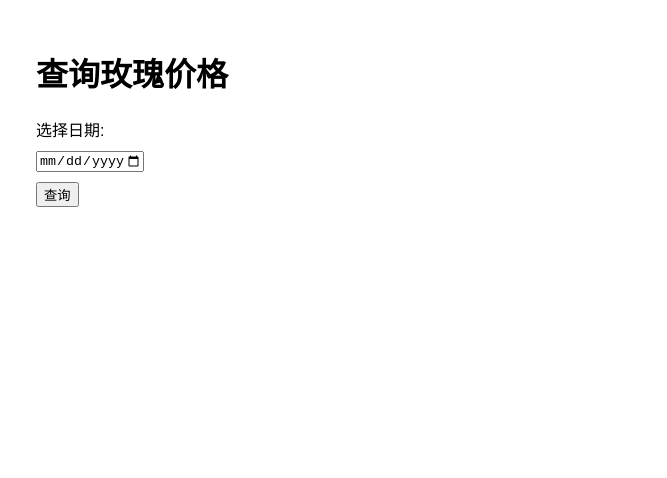
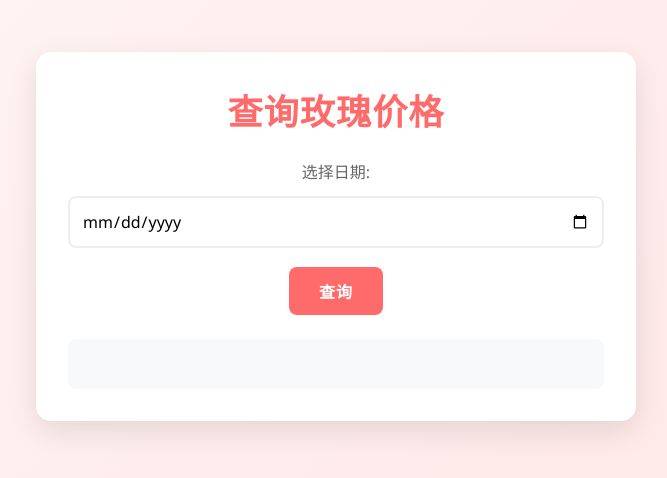
Before and after one commit to Phunzage/Go-Projects, a plain HTML site: page project7/index.html in a window 1280 px wide. Shown: the whole page, without its empty margins (304-971 px from the left). Drawn offline with Linux system fonts and the light colour scheme.

Commit message:
第十八次提交，project7加入CSS样式，项目基本完成

```diff
--- a/project7/style.css
+++ b/project7/style.css
@@ -1,25 +1,124 @@
+* {
+    margin: 0;
+    padding: 0;
+    box-sizing: border-box;
+    font-family: 'Segoe UI', Tahoma, Geneva, Verdana, sans-serif;
+}
+
 body {
-    font-family: Arial, sans-serif;
+    background: linear-gradient(135deg, #fff5f5 0%, #ffe3e3 100%);
+    min-height: 100vh;
+    padding: 20px;
+    color: #4a4a4a;
 }
 
 .container {
     max-width: 600px;
-    margin: 0 auto;
-    padding: 20px;
+    margin: 2rem auto;
+    padding: 2rem;
+    background: white;
+    border-radius: 15px;
+    box-shadow: 0 10px 30px rgba(0, 0, 0, 0.1);
+    text-align: center;
 }
 
-label,
-input,
+h1 {
+    color: #ff6b6b;
+    margin-bottom: 1.5rem;
+    font-size: 2.2em;
+    letter-spacing: 1px;
+}
+
+label {
+    display: block;
+    margin-bottom: 0.8rem;
+    font-weight: 500;
+    color: #666;
+}
+
+input[type="date"] {
+    width: 100%;
+    padding: 12px;
+    margin-bottom: 1.2rem;
+    border: 2px solid #eee;
+    border-radius: 8px;
+    font-size: 1rem;
+    transition: border-color 0.3s ease;
+}
+
+input[type="date"]:focus {
+    outline: none;
+    border-color: #ff6b6b;
+    box-shadow: 0 0 0 3px rgba(255, 107, 107, 0.2);
+}
+
 button {
-    display: block;
-    margin-bottom: 10px;
+    background: #ff6b6b;
+    color: white;
+    border: none;
+    padding: 12px 30px;
+    border-radius: 8px;
+    font-size: 1rem;
+    cursor: pointer;
+    transition:
+        transform 0.2s ease,
+        background 0.3s ease;
+    text-transform: uppercase;
+    letter-spacing: 1px;
+    font-weight: bold;
+}
+
+button:hover {
+    background: #ff5252;
+    transform: translateY(-2px);
+}
+
+button:active {
+    transform: translateY(0);
 }
 
 .loading {
-    font-weight: bold;
-    color: #f39c12;
+    width: 40px;
+    height: 40px;
+    margin: 20px auto;
+    border: 4px solid #f3f3f3;
+    border-top: 4px solid #ff6b6b;
+    border-radius: 50%;
+    animation: spin 1s linear infinite;
+}
+
+@keyframes spin {
+    0% { transform: rotate(0deg); }
+    100% { transform: rotate(360deg); }
 }
 
 .result {
-    margin-top: 20px;
+    margin-top: 1.5rem;
+    padding: 1rem;
+    background: #f8f9fa;
+    border-radius: 8px;
+    font-size: 1.2rem;
+    color: #333;
+    min-height: 50px;
 }
+
+/* 移动端适配 */
+@media (max-width: 480px) {
+    .container {
+        margin: 1rem;
+        padding: 1.5rem;
+    }
+
+    h1 {
+        font-size: 1.8rem;
+    }
+
+    button {
+        width: 100%;
+        padding: 15px;
+    }
+
+    input[type="date"] {
+        margin-bottom: 1rem;
+    }
+}
```
